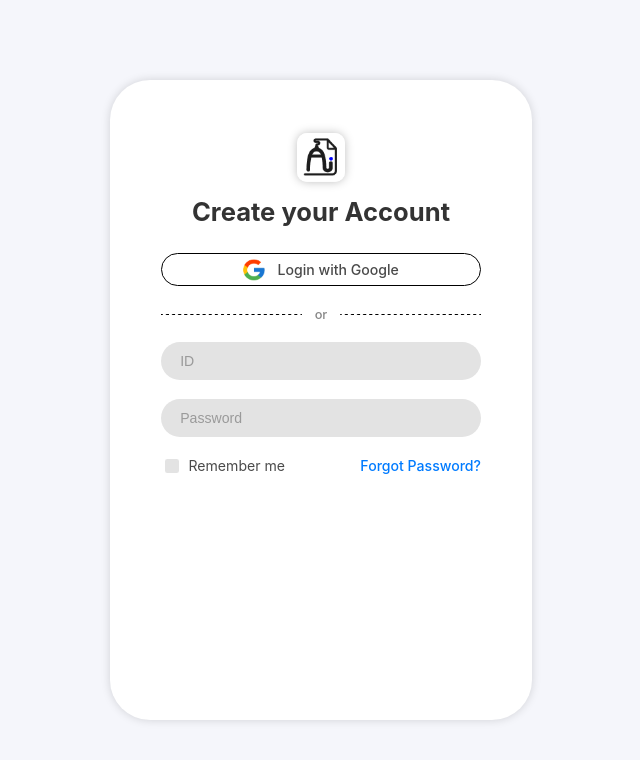
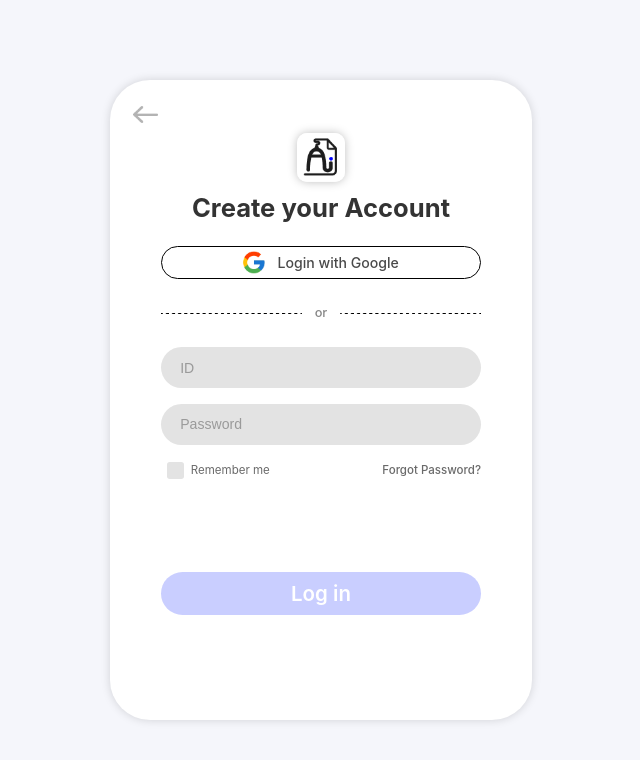
Before and after one commit to WEBFINITE-solux/WEBFINITE-FE, a React (Vite) app: page / in a window 1280 px wide. Shown: the top 760 px of the page, without its empty margins (319-959 px from the left). Built offline with nearby package versions, Linux system fonts and the light colour scheme.

Commit message:
feat : 요소 제작 및 배치 완료

```diff
--- a/src/components/loginFom.tsx
+++ b/src/components/loginFom.tsx
@@ -1,9 +1,45 @@
-import React from "react";
+import React, { useState } from "react";
 import styles from "../styles/LoginForm.module.css";
 
 const LoginForm: React.FC = () => {
+  const [id, setId] = useState("");
+  const [password, setPassword] = useState("");
+  const [error, setError] = useState(false);
+  const [errorMessage, setErrorMessage] = useState("");
+
+  const isButtonEnabled = id.trim() !== "" && password.trim() !== "";
+
+  const handleLogin = () => {
+    if (id === "test" && password === "1234") {
+      window.location.href = "/home";
+    } else {
+      setError(true);
+      setErrorMessage("아이디 또는 비밀번호가 일치하지 않습니다.");
+    }
+  };
+
+  const handleInputChange = (
+    setter: React.Dispatch<React.SetStateAction<string>>,
+    value: string
+  ) => {
+    setter(value);
+    setError(false);
+    setErrorMessage("");
+  };
+
+  const handleBackButtonClick = () => {
+    window.location.href = "/mainPage";
+  };
+
   return (
     <div className={styles.formContainer}>
+      <img
+        src="/backButton.png"
+        alt="Back Button"
+        className={styles.backButton}
+        onClick={handleBackButtonClick}
+      />
+
       <img
         src="/LearnAIbleLogo2.png"
         alt="LearnAIble Logo"
@@ -34,18 +70,50 @@ const LoginForm: React.FC = () => {
       <input
         type="text"
         placeholder="ID"
+        value={id}
+        onChange={(e) => handleInputChange(setId, e.target.value)}
         className={styles.inputField}
       />
       <input
         type="password"
         placeholder="Password"
+        value={password}
+        onChange={(e) => handleInputChange(setPassword, e.target.value)}
         className={styles.inputField}
       />
       <div className={styles.checkboxContainer}>
         <input type="checkbox" className={styles.checkbox} />
         <label className={styles.checkboxLabel}>Remember me</label>
-        <a href="#" className={styles.forgotPassword}>Forgot Password?</a>
+        <a href="#" className={styles.forgotPassword}>
+          Forgot Password?
+        </a>
       </div>
+      <div className={styles.errorMessageContainer}>
+        {error && (
+          <>
+            <img
+              src="/errorIcon.png"
+              alt="Error Icon"
+              className={styles.errorIcon}
+            />
+            {errorMessage}
+          </>
+        )}
+      </div>
+      <button
+        onClick={handleLogin}
+        className={styles.loginButton}
+        disabled={!isButtonEnabled}
+        style={{
+          backgroundColor: isButtonEnabled
+            ? error
+              ? "#FFC3C3"
+              : "#2D41FF"
+            : "#C9CEFF",
+        }}
+      >
+        Log in
+      </button>
     </div>
   );
 };
--- a/src/styles/loginForm.module.css
+++ b/src/styles/loginForm.module.css
@@ -24,13 +24,23 @@ html, body {
     box-sizing: border-box;
 }
 
+.backButton {
+    position: absolute;
+    top: 4%;
+    left: 5.5%;
+    width: auto;
+    height: 2.2vh;
+    cursor: pointer;
+    object-fit: contain;
+}
+
 .logo {
     width: 3.795vw;
     height: auto;
     background: #ffffff;
     box-shadow: 0px 0px 10px rgba(0, 0, 0, 0.25);
     border-radius: 10px;
-    margin-bottom: -0.15vw;
+    margin-bottom: -0.45vw;
     margin-top: 2.8vw;
 }
 
@@ -57,7 +67,7 @@ html, body {
     align-items: center;
     text-align: center;
     gap: 1vw;
-    margin-top: 0.7vw;
+    margin-top: 0.4vw;
     outline: none;
     -webkit-tap-highlight-color: transparent;
 }
@@ -86,7 +96,7 @@ html, body {
     width: 25vw;
     position: relative;
     overflow: hidden;
-    margin: 0;
+    margin: 0.5vw;
 }
 
 .dottedLine {
@@ -108,7 +118,7 @@ html, body {
 
 .inputField {
     width: 25vw;
-    height: 3vw;
+    height: 3.2vw;
     box-sizing: border-box;
     border-radius: 31.5px;
     background: #E3E3E3;
@@ -120,6 +130,7 @@ html, body {
     padding: 0 1.5vw 0 1.5vw;
     outline: none;
     border: none;
+    margin-bottom: -0.2vw;
 }
 
 .inputField::placeholder {
@@ -131,11 +142,13 @@ html, body {
     align-items: center;
     justify-content: space-between;
     width: 25vw;
+    margin-top: -0.1vw;
+    margin-bottom: 3.5vw;
 }
 
 .checkbox {
-    width: 1.1vw;
-    height: 1.1vw;
+    width: 1.3vw;
+    height: 1.3vw;
     background: #E3E3E3;
     border-radius: 16.67%;
     border: none;
@@ -144,6 +157,7 @@ html, body {
     -moz-appearance: none;
     appearance: none;
     position: relative;
+    margin-left: 0.5vw;
 }
 
 .checkbox:checked {
@@ -154,24 +168,82 @@ html, body {
     content: "";
     position: absolute;
     top: 8%;
-    left: 22.5%;
-    width: 0.4vw;
-    height: 0.6vw;
+    left: 33%;
+    width: 0.3vw;
+    height: 0.7vw;
     border: solid white;
-    border-width: 0 0.2vw 0.2vw 0;
+    border-width: 0 0.18vw 0.18vw 0;
     transform: rotate(45deg);
 }
 
 .checkboxLabel {
-    font-size: 1.1vw;
-    color: #4A4A4A;
-    margin-left: 0.5vw;
+    font-size: 0.9vw;
+    color: #6A6A6A;
+    margin-left: 0.3vw;
 }
 
 .forgotPassword {
-    font-size: 1.1vw;
-    color: #007BFF;
+    font-size: 0.9vw;
+    color: #6A6A6A;
     text-decoration: none;
     margin-left: auto;
     cursor: pointer;
 }
+
+.forgotPassword:hover {
+    color: #2D41FF;
+}
+
+.errorMessageContainer {
+    width: 25vw;
+    height: 1vw;
+    font-size: 0.7vw;
+    color: #ff0000;
+    text-align: left;
+    display: flex;
+    gap: 0.3vw;
+    margin-left: 0.8vw;
+    margin-bottom: -0.3vw;
+}
+
+.errorIcon {
+    width: 0.8vw;
+    height: auto;
+    object-fit: contain;
+    margin-top: 0.05vw;
+}
+
+.loginButton {
+    width: 25vw;
+    height: 3.4vw;
+    box-sizing: border-box;
+    border-radius: 31.5px;
+    color: #ffffff;
+    font-size: 1.6vw;
+    font-weight: 600;
+    text-align: center;
+    cursor: pointer;
+    border: none;
+    outline: none;
+    transition: background-color 0.3s ease;
+    margin: 0;
+    padding: 0;
+}
+
+.loginButton:disabled {
+    border: none;
+    outline: none;
+    cursor: not-allowed;
+    background: #c9ceff;
+}
+
+.loginButton:hover:enabled {
+    border: none;
+    outline: none;
+    background: #1b2ecc;
+}
+
+.loginButton:focus {
+    border: none;
+    outline: none;
+}
```
Also changed, not shown: public/backButton.png (added), public/errorIcon.png (added).
